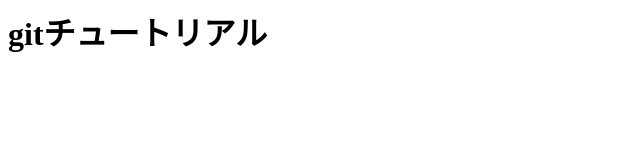
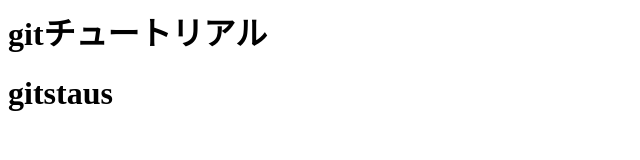
Before and after one commit to chicosanpo/git_tutorial_bk, a plain HTML site: page index.html in a window 1280 px wide. Shown: the whole page, without its empty margins (0-640 px from the left). Drawn offline with Linux system fonts and the light colour scheme.

Commit message:
ver1.1 gitstausの勉強のため

```diff
--- a/index.html
+++ b/index.html
@@ -1 +1,2 @@
 <h1>gitチュートリアル</h1>
+<h1>gitstaus</h1>
```
